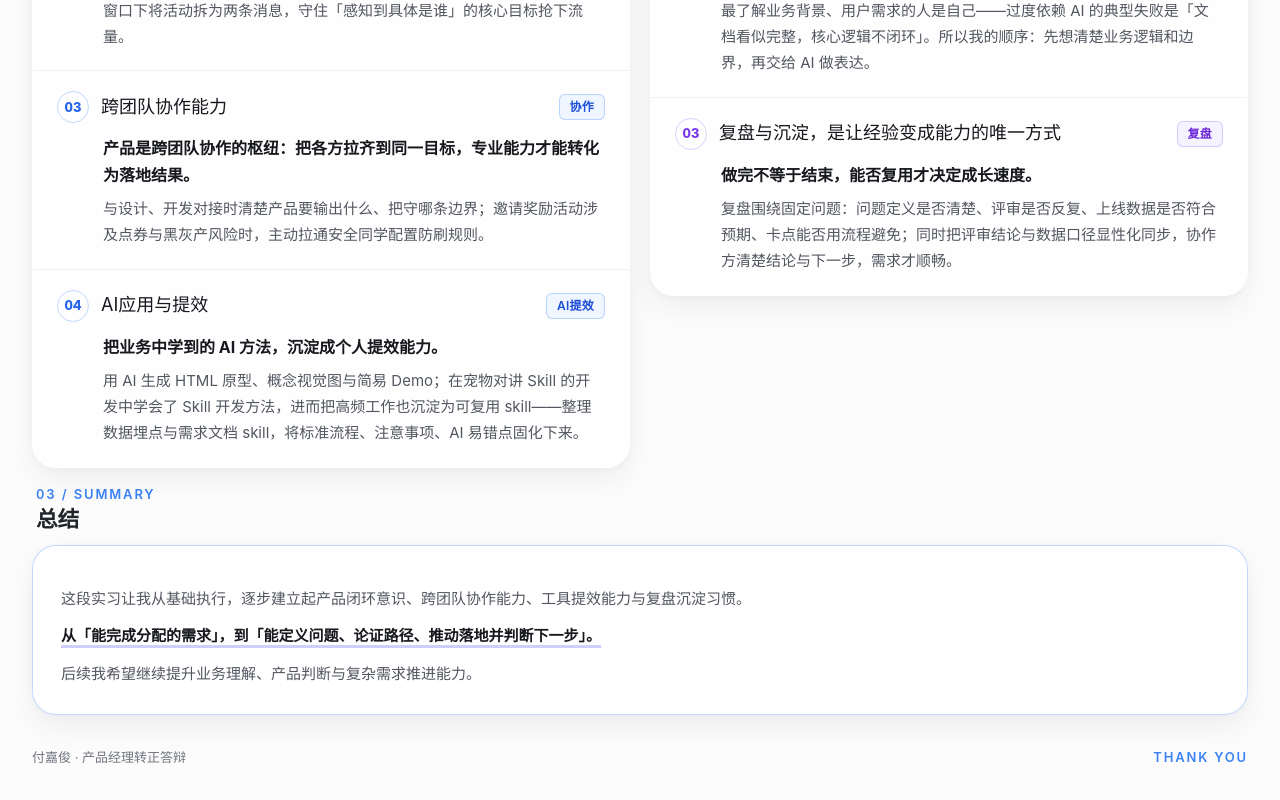
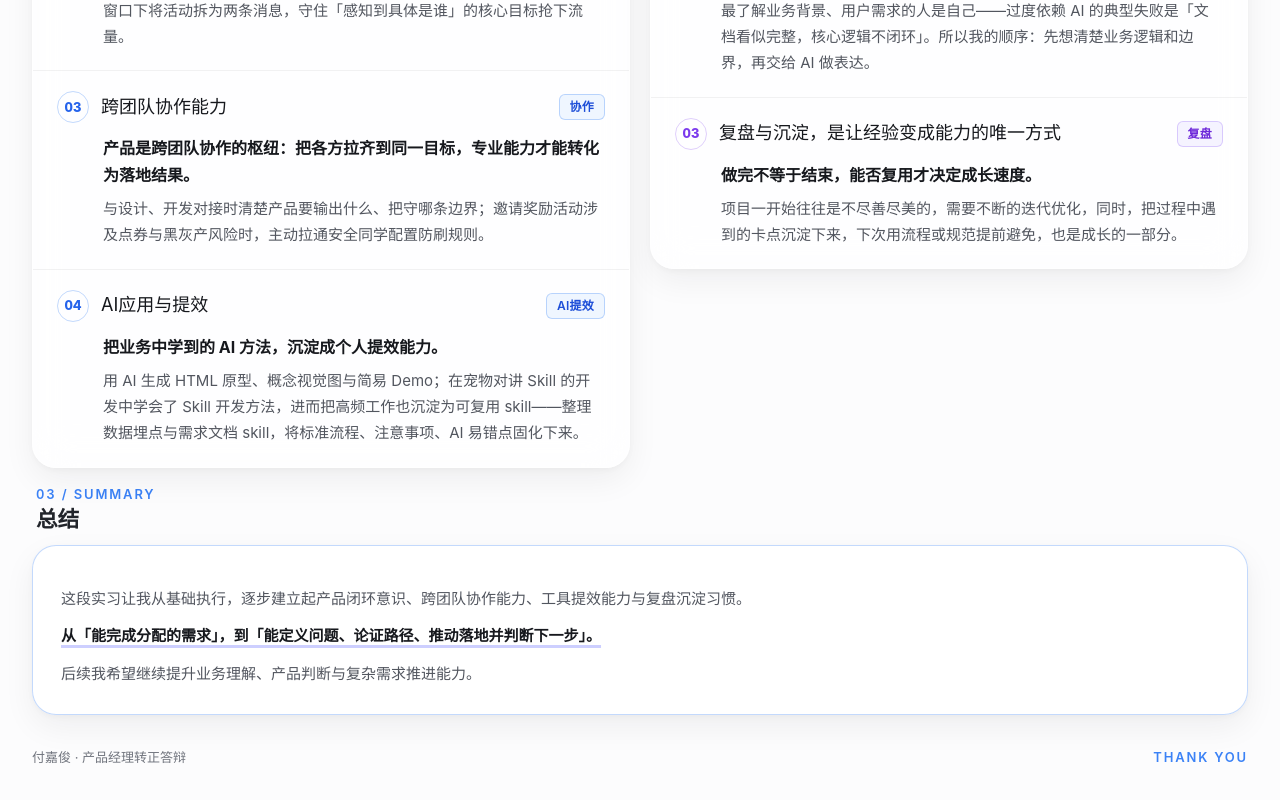
Before and after one commit to kajun2002/portfolio-site, a React (Vite) app: page /#about in a window 1280 px wide. Shown: the part 2781-3581 px from the top of the page. Built offline with nearby package versions, Linux system fonts and the light colour scheme.

Commit message:
Reflection 06: iteration mindset + sediment blockers into process

```diff
--- a/app/page.tsx
+++ b/app/page.tsx
@@ -282,7 +282,7 @@ export default function Home() {
                 <article className="reflection-item">
                   <div className="reflection-item-head"><span className="tnum">03</span><h4>复盘与沉淀，是让经验变成能力的唯一方式</h4><span className="reflection-tag">复盘</span></div>
                   <p className="reflection-key">做完不等于结束，能否复用才决定成长速度。</p>
-                  <p className="reflection-support">复盘围绕固定问题：问题定义是否清楚、评审是否反复、上线数据是否符合预期、卡点能否用流程避免；同时把评审结论与数据口径显性化同步，协作方清楚结论与下一步，需求才顺畅。</p>
+                  <p className="reflection-support">项目一开始往往是不尽善尽美的，需要不断的迭代优化，同时，把过程中遇到的卡点沉淀下来，下次用流程或规范提前避免，也是成长的一部分。</p>
                 </article>
               </div>
             </section>
```
